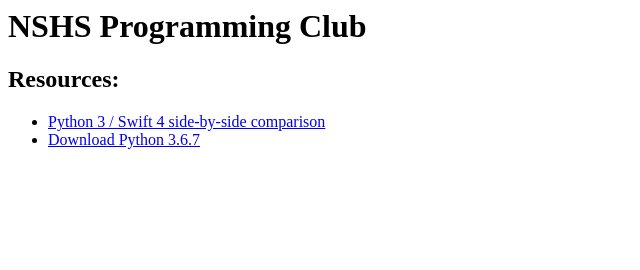
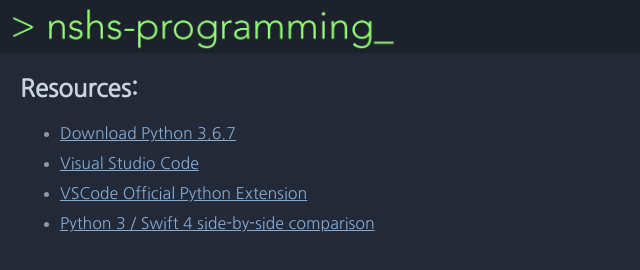
Before and after one commit to iahuang/nshs-programming, a plain HTML site: page docs/index.html in a window 1280 px wide. Shown: the whole page, without its empty margins (0-640 px from the left). Drawn offline with Linux system fonts and the light colour scheme; a web font is replaced by a local one.

Commit message:
Dark mode

```diff
--- a/docs/index.html
+++ b/docs/index.html
@@ -1,11 +1,19 @@
 <head>
-
+    <link rel="stylesheet" href="main.css">
+    <link href="https://fonts.googleapis.com/css?family=Josefin+Sans|Nanum+Gothic" rel="stylesheet">
+    <link href="https://fonts.googleapis.com/css?family=Muli:300,400" rel="stylesheet">
 </head>
 <body>
-    <h1>NSHS Programming Club</h1>
-    <h2>Resources:</h2>
-    <ul>
-        <li><a href="https://blog.michaelckennedy.net/2014/11/26/comparison-of-python-and-apples-swift-programming-language-syntax/">Python 3 / Swift 4 side-by-side comparison</a></li>
-        <li><a href="https://www.python.org/downloads/release/python-367/">Download Python 3.6.7</a></li>
-    </ul>
+    <div class="header">
+        <img src="title.png" class="header" >
+    </div>
+    <div class="main">
+        <h2>Resources:</h2>
+        <ul>
+            <li><a href="https://www.python.org/downloads/release/python-367/">Download Python 3.6.7</a></li>
+            <li><a href="https://code.visualstudio.com/">Visual Studio Code</a></li>
+            <li><a href="https://marketplace.visualstudio.com/items?itemName=ms-python.python">VSCode Official Python Extension</a></li>
+            <li><a href="https://blog.michaelckennedy.net/2014/11/26/comparison-of-python-and-apples-swift-programming-language-syntax/">Python 3 / Swift 4 side-by-side comparison</a></li>
+        </ul>
+    </div>
 </body>
--- /dev/null
+++ b/docs/main.css
@@ -0,0 +1,31 @@
+.header {
+    font-family: 'Muli', sans-serif;
+    color: rgb(204, 230, 227);
+    width:100%;
+    background-color: rgb(28, 33, 44);
+
+}
+img.header{
+    padding-left:10px;
+    width:30%;
+}
+body {
+    background-color: rgb(35, 41, 55);
+    margin: 0;
+}
+p,a,h2 {
+    font-family: 'Nanum Gothic', sans-serif;
+}
+p,h2 {
+    color: rgb(202, 213, 224);
+}
+a {
+    color: rgb(130, 172, 214);
+}
+li {
+    color: rgb(144, 151, 158);
+    margin-top: 10px;
+}
+.main {
+    margin-left: 20px;
+}
```
Also changed, not shown: docs/title.png (added).
